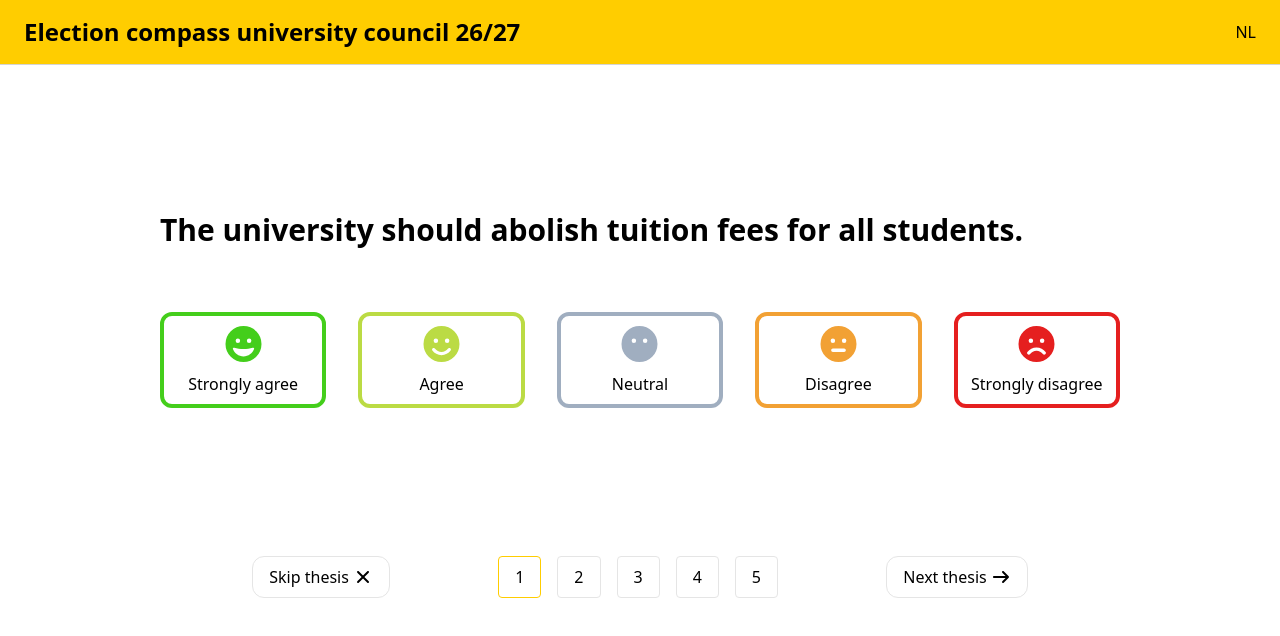
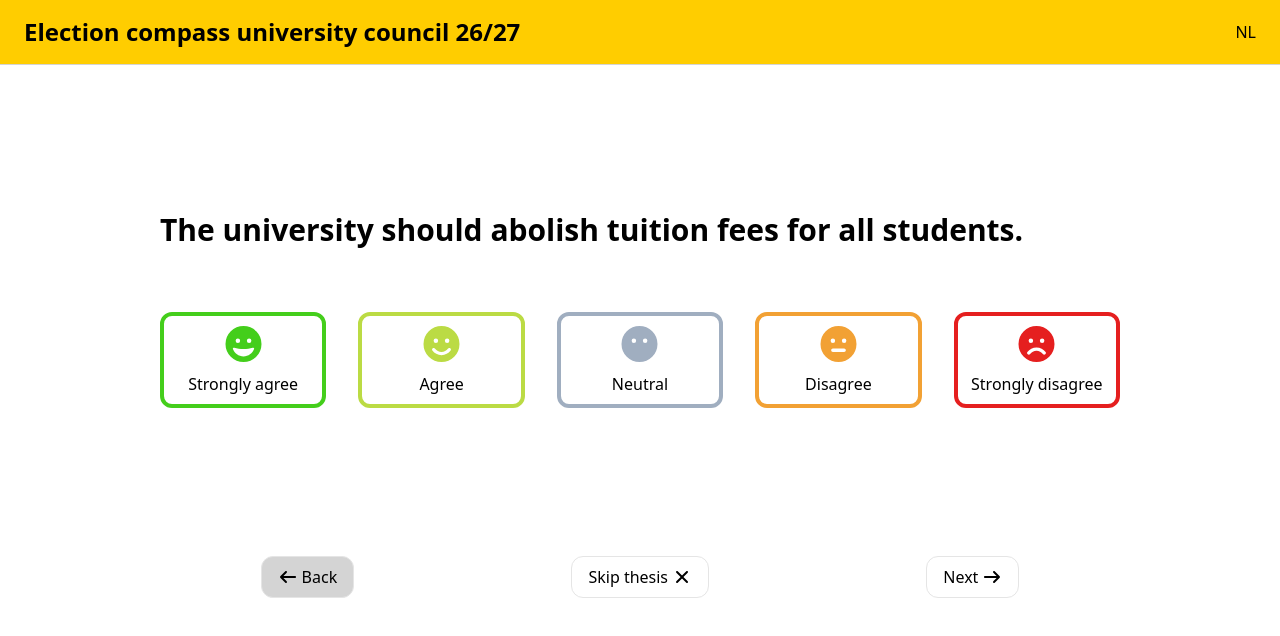
Before and after one commit to stickyPiston/election-compass, an Angular app: page /theses/0 in a window 1280 px wide. Shown: the top 636 px of the page. Built offline with nearby package versions, Linux system fonts and the light colour scheme.

Commit message:
Removed pagination and add back button

```diff
--- a/src/app/theses-page/theses-page.html
+++ b/src/app/theses-page/theses-page.html
@@ -9,35 +9,31 @@
   }
 
   @let view = current_view();
-  <!-- Pagination -->
   <div class="flex flex-row gap-x-4">
+    <button
+      [disabled]="view === 0"
+      (click)="prev_thesis($event)"
+      class="border border-neutral-200 group cursor-pointer  not-disabled:hover:bg-neutral-100 w-max px-4 py-2 rounded-xl mx-auto disabled:cursor-not-allowed disabled:bg-neutral-300"
+    >
+      <fa-icon class="inline-block transition-all mr-1 group-hover:sm:-translate-x-1" [icon]="faArrowLeft" />
+      <span class="hidden sm:inline-block">{{ texts['prev'] | localised }}</span>
+    </button>
+
     <button
       (click)="skip_thesis($event)"
       class="border border-neutral-200 group cursor-pointer  hover:bg-neutral-100 w-max px-4 py-2 rounded-xl mx-auto"
     >
       <span>{{ texts['skip'] | localised }}</span>
-      <fa-icon class="inline-block transition-all ml-1 group-hover:scale-110" [icon]="faXmark" />
+      <fa-icon class="inline-block transition-all ml-1 group-hover:sm:scale-110" [icon]="faXmark" />
     </button>
 
-    @for (thesis of theses; track $index) {
-      <button
-        (click)="navigate_to($event, $index)"
-        [disabled]="$index === view"
-        class="disabled:cursor-not-allowed cursor-pointer border rounded hover:border-[#FFCD00] hover:bg-neutral-100 px-4 hidden md:block"
-        [ngClass]="{ 'border-[#FFCD00]': $index === view, 'border-neutral-200': $index !== view }"
-      >
-        {{ $index + 1 }}
-      </button>
-    }
-
-    <!-- TODO: Make button green when something has been filled out -->
     <button
       [disabled]="theses_form[view]().value() === null"
       (click)="next_thesis($event)"
       class="border border-neutral-200 group cursor-pointer  not-disabled:hover:bg-neutral-100 w-max px-4 py-2 rounded-xl mx-auto disabled:cursor-not-allowed disabled:bg-neutral-300"
     >
-      <span>{{ texts['next'] | localised }}</span>
-      <fa-icon class="inline-block transition-all ml-1 group-hover:translate-x-1" [icon]="faArrowRight" />
+      <span class="hidden sm:inline-block">{{ texts['next'] | localised }}</span>
+      <fa-icon class="inline-block transition-all ml-1 group-hover:sm:translate-x-1" [icon]="faArrowRight" />
     </button>
   </div>
 </form>
--- a/src/app/theses-page/theses-page.ts
+++ b/src/app/theses-page/theses-page.ts
@@ -4,7 +4,7 @@ import { ActivatedRoute, Router } from '@angular/router';
 import { toSignal } from '@angular/core/rxjs-interop';
 import { map } from 'rxjs';
 import { FaIconComponent } from '@fortawesome/angular-fontawesome';
-import { faXmark, faArrowRight } from '@fortawesome/free-solid-svg-icons';
+import { faXmark, faArrowRight, faArrowLeft } from '@fortawesome/free-solid-svg-icons';
 import { NgClass } from '@angular/common';
 import { theses } from "../theses.json";
 import { ThesesService } from '../theses-service';
@@ -55,12 +55,19 @@ export class ThesesPage {
     }
   }
 
+  prev_thesis(event: Event) {
+    const view = this.current_view();
+    this.navigate_to(event, Math.max(0, view - 1));
+  }
+
   texts: Record<string, LocalisedText> = {
-    next: { nl: "Volgende stelling", en: "Next thesis" },
-    skip: { nl: "Stelling overslaan", en: "Skip thesis" }
+    next: { nl: "Volgende", en: "Next" },
+    skip: { nl: "Stelling overslaan", en: "Skip thesis" },
+    prev: { nl: "Vorige", en: "Back" }
   }
 
   theses = theses;
   faXmark = faXmark;
   faArrowRight = faArrowRight;
+  faArrowLeft = faArrowLeft;
 }
```
